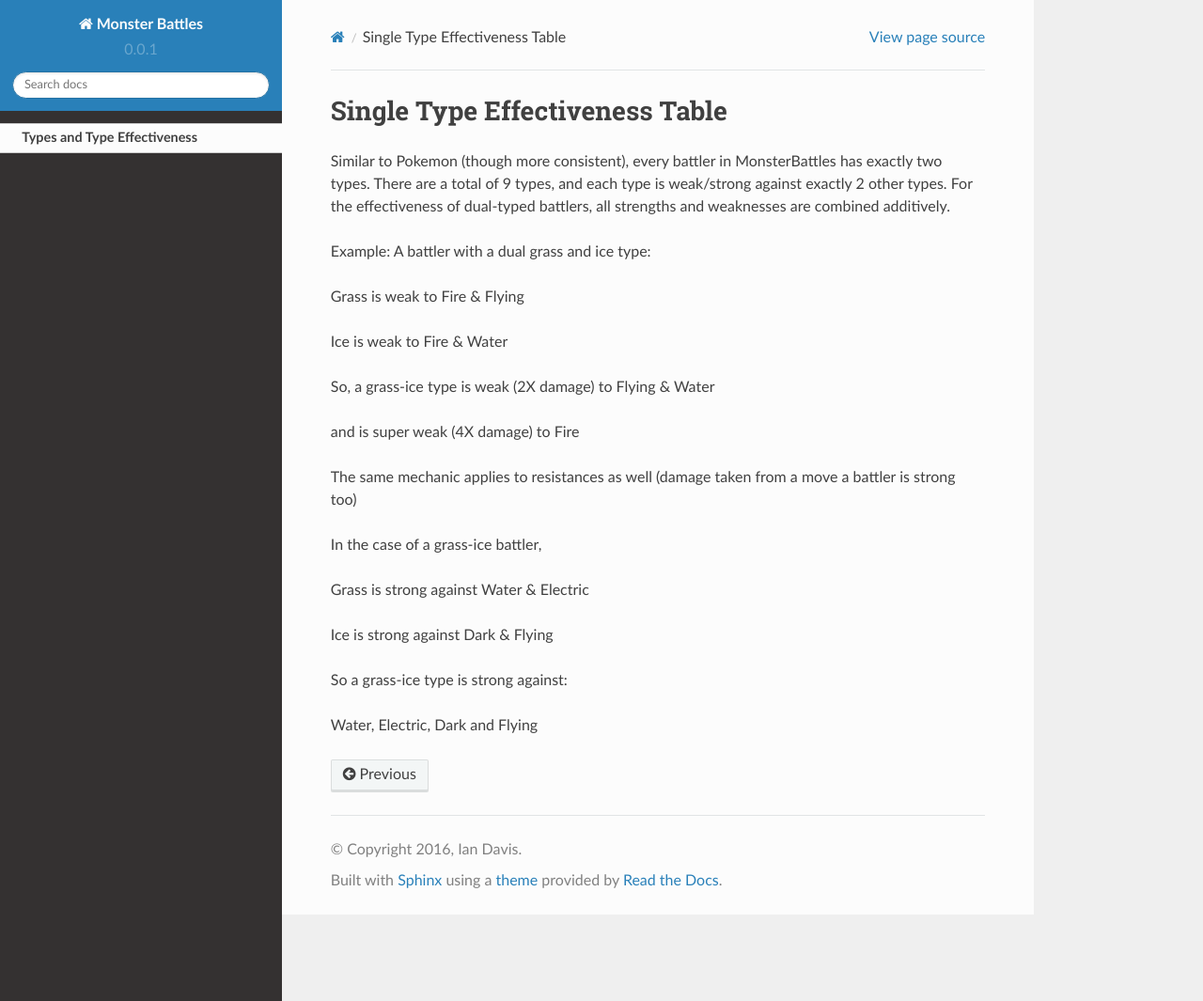
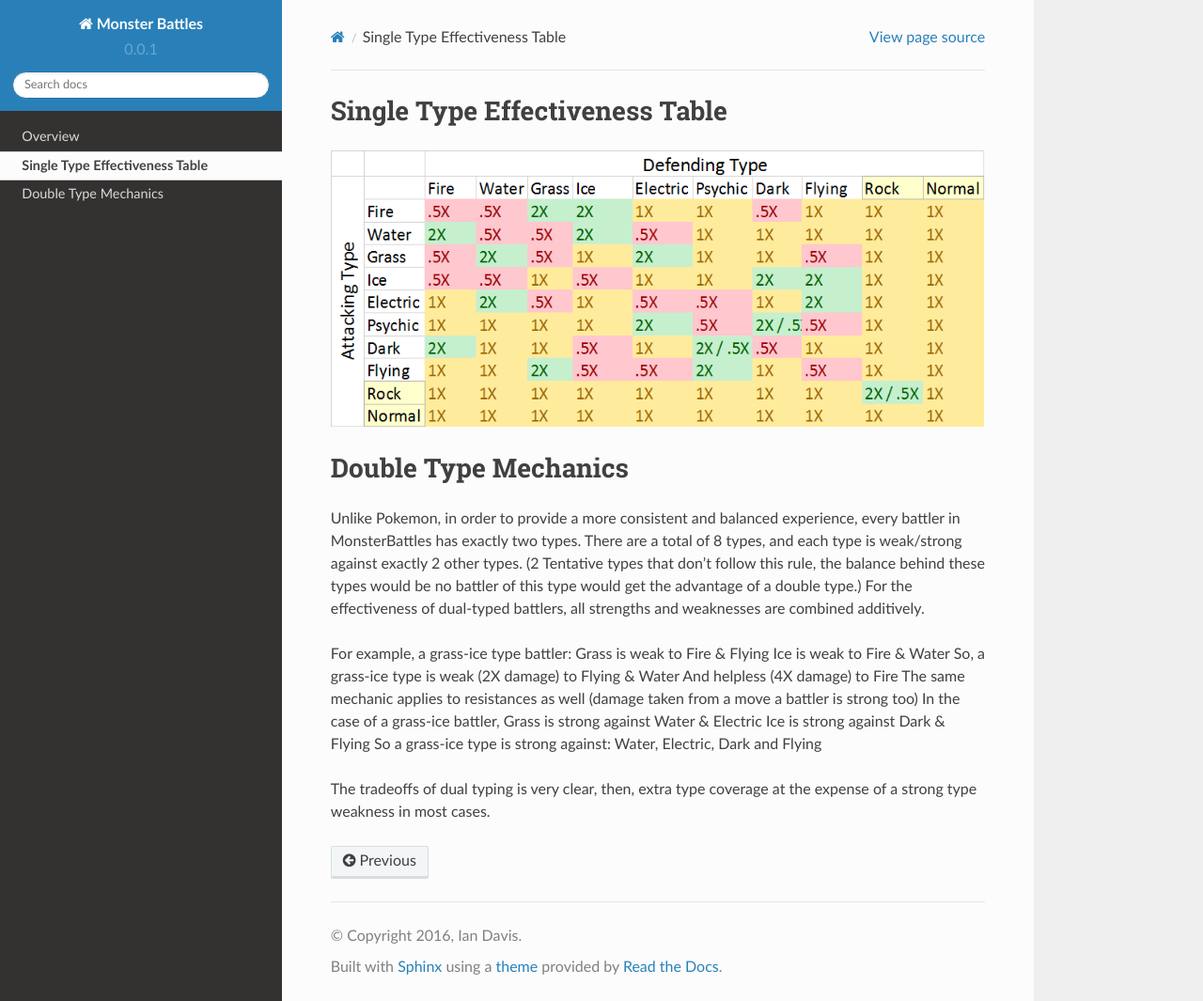
Before and after one commit to TheKewlStore/MonsterBattles, a Sphinx documentation site: the page built from doc/source/type-effectiveness.rst, in a window 1280 px wide and 1065 px high. Shown: the whole window at 94% size. Built offline with Sphinx 7.4.7 and the Read the Docs theme 2.0.0, drawn with Linux system fonts in a browser that asks for light colours; pages that are not in the unit, such as notebooks, are missing from menus.

Commit message:
Updating documentation

```diff
--- a/doc/source/index.rst
+++ b/doc/source/index.rst
@@ -6,8 +6,8 @@ Contents:
 .. toctree::
    :maxdepth: 2
 
-    overview
-    Types and Type Effectiveness <type-effectiveness>
+   overview
+   Types and Type Effectiveness <type-effectiveness>
 
 
 Indices and tables
--- /dev/null
+++ b/doc/source/overview.rst
@@ -0,0 +1,2 @@
+Overview
+=====================================
--- a/doc/source/type-effectiveness.rst
+++ b/doc/source/type-effectiveness.rst
@@ -1,31 +1,24 @@
 Single Type Effectiveness Table
 ===========================================
-.. image: ../images/type-effectiveness.png
+.. image:: _static/images/type-effectiveness.png
     :alt: A chart showing the effectiveness of different battler types
 
-
-Similar to Pokemon (though more consistent), every battler in MonsterBattles has exactly two types.
-There are a total of 9 types, and each type is weak/strong against exactly 2 other types.
+Double Type Mechanics
+=============================================
+Unlike Pokemon, in order to provide a more consistent and balanced experience, every battler in MonsterBattles has exactly two types.
+There are a total of 8 types, and each type is weak/strong against exactly 2 other types. (2 Tentative types that don't follow this rule, the balance behind these types would be no battler of this type would get the advantage of a double type.)
 For the effectiveness of dual-typed battlers, all strengths and weaknesses are combined additively.
 
-Example: A battler with a dual grass and ice type:
+For example, a grass-ice type battler:
+Grass is weak to Fire & Flying
+Ice is weak to Fire & Water
+So, a grass-ice type is weak (2X damage) to Flying & Water
+And helpless (4X damage) to Fire
+The same mechanic applies to resistances as well (damage taken from a move a battler is strong too)
+In the case of a grass-ice battler,
+Grass is strong against Water & Electric
+Ice is strong against Dark & Flying
+So a grass-ice type is strong against:
+Water, Electric, Dark and Flying
 
-Grass is weak to Fire & Flying
-
-Ice is weak to Fire & Water
-
-So, a grass-ice type is weak (2X damage) to Flying & Water
-
-and is super weak (4X damage) to Fire
-
-The same mechanic applies to resistances as well (damage taken from a move a battler is strong too)
-
-In the case of a grass-ice battler,
-
-Grass is strong against Water & Electric
-
-Ice is strong against Dark & Flying
-
-So a grass-ice type is strong against:
-
-Water, Electric, Dark and Flying
+The tradeoffs of dual typing is very clear, then, extra type coverage at the expense of a strong type weakness in most cases.
```
Also changed, not shown: doc/source/_static/images/type-effectiveness.png (added), doc/source/images/type-effectiveness.png (deleted), 1 other file.
